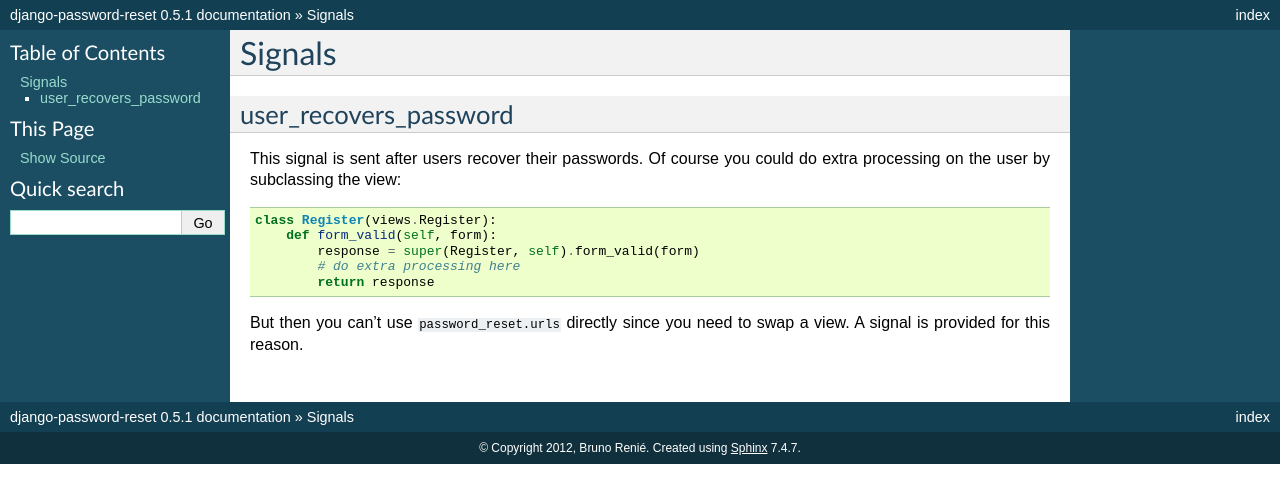
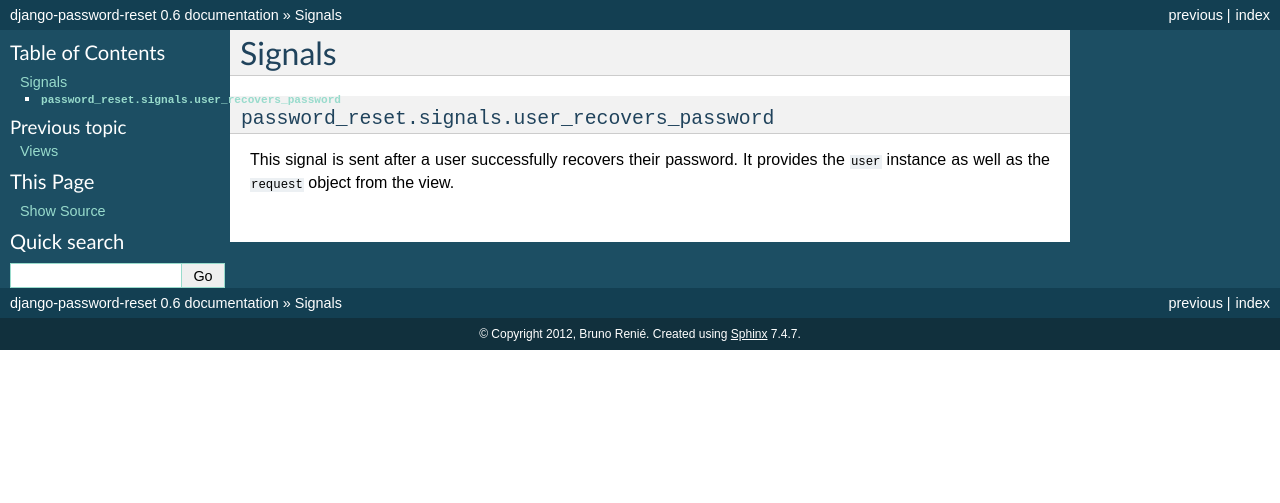
Before and after one commit to brutasse/django-password-reset, a Sphinx documentation site: the page built from docs/signals.rst, in a window 1280 px wide. Shown: the top 503 px of the page. Built offline with Sphinx 7.4.7, drawn with Linux system fonts in a browser that asks for light colours.

Commit message:
Register docs, update to 0.6

```diff
--- a/docs/conf.py
+++ b/docs/conf.py
@@ -48,9 +48,9 @@ copyright = u'2012, Bruno Renié'
 # built documents.
 #
 # The short X.Y version.
-version = '0.5.1'
+version = '0.6'
 # The full version, including alpha/beta/rc tags.
-release = '0.5.1'
+release = '0.6'
 
 # The language for content autogenerated by Sphinx. Refer to documentation
 # for a list of supported languages.
--- a/docs/index.rst
+++ b/docs/index.rst
@@ -23,9 +23,14 @@ Contents:
 
    quickstart
    views
+   signals
 
 Changelog
 ---------
+
+* 0.6:
+
+  * New ``user_recovers_password`` signal (José Sazo).
 
 * 0.5.1:
 
--- a/docs/signals.rst
+++ b/docs/signals.rst
@@ -1,17 +1,9 @@
 Signals
 =======
 
-user_recovers_password
-----------------------
+``password_reset.signals.user_recovers_password``
+-------------------------------------------------
 
-This signal is sent after users recover their passwords. Of course you could do extra
-processing on the user by subclassing the view::
-
-    class Register(views.Register):
-        def form_valid(self, form):
-            response = super(Register, self).form_valid(form)
-            # do extra processing here
-            return response
-
-But then you can't use ``password_reset.urls`` directly since you need to swap a view.
-A signal is provided for this reason.
+This signal is sent after a user successfully recovers their password. It
+provides the ``user`` instance as well as the ``request`` object from the
+view.
--- a/password_reset/__init__.py
+++ b/password_reset/__init__.py
@@ -1 +1 @@
-__version__ = '0.5.1'
+__version__ = '0.6'
```
